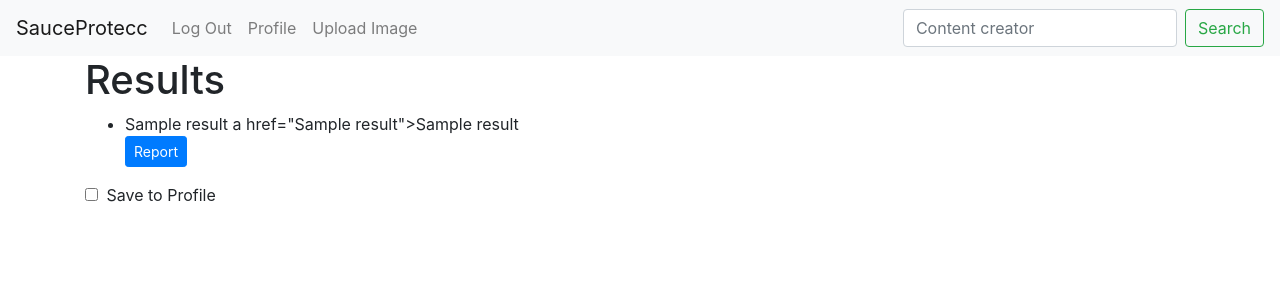
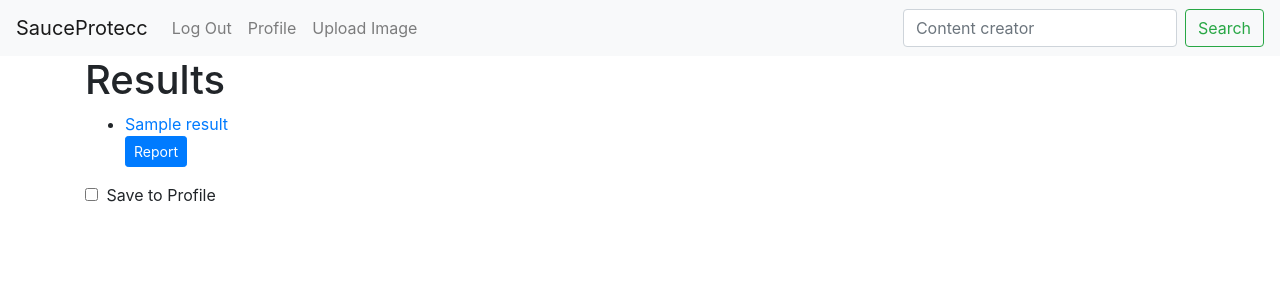
Before and after one commit to emaust/sauce-app, a Django app: template main/templates/results.html in a window 1280 px wide. Shown: the top 300 px of the page. Run offline with Django 3.2, Linux system fonts and the light colour scheme; a user stored in the database is signed in; tables that the repository leaves empty hold one stand-in row (values such as "Sample post"); the template is opened without the code that fills it: most values are stand-ins (such as "Sample title", 1, 10 or a date in 2020); some libraries are stand-ins or nearby versions.

Commit message:
Model changes to flagged (reported) and general results columns added. Links active

```diff
--- a/main/models.py
+++ b/main/models.py
@@ -19,7 +19,6 @@ class Profile(models.Model):
 
 
 class Image(models.Model):
-    # user = models.ForeignKey(User, on_delete=models.CASCADE)
     file_name = models.CharField(max_length=20)
     description = models.CharField(default="N/A", max_length=100, null=True, blank=True)
     date_posted = models.DateTimeField(default=timezone.now)
--- a/main/templates/results.html
+++ b/main/templates/results.html
@@ -7,8 +7,8 @@
     {% for result in results %}
       <ul>
         <li>
-          {{ result }}
-          a href="{{ result }}">{{result}}</a>
+          {% comment %} {{ result }} {% endcomment %}
+          <a href="{{ result }}">{{result}}</a>
               {%csrf_token%}
               <div>
                 <button class="btn btn-primary btn-sm name="report">  Report </button>
```
